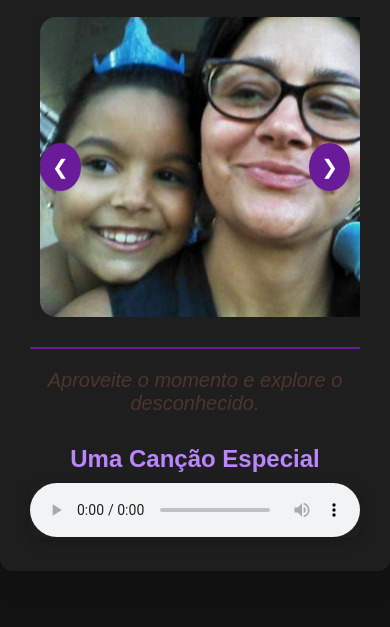
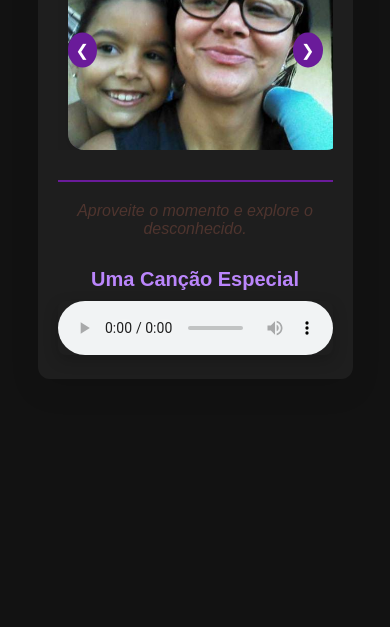
Before and after one commit to naomialves/feliz-dia-das-maes, a plain HTML site: page index.html in a window 390 px wide. Shown: the part 217-844 px from the top of the page. Drawn offline with Linux system fonts and the light colour scheme.

Commit message:
Update style.css

```diff
--- a/style.css
+++ b/style.css
@@ -116,3 +116,45 @@ audio {
     border-radius: 8px;
     box-shadow: 0 5px 15px rgba(0, 0, 0, 0.2);
 }
+
+@media (max-width: 768px) {
+  body {
+    flex-direction: column;
+    height: auto;
+    padding: 20px;
+  }
+
+  .container {
+    padding: 20px;
+    width: 90%;
+  }
+
+  header h1 {
+    font-size: 32px;
+  }
+
+  .subtitulo {
+    font-size: 16px;
+  }
+
+  .slides img {
+    height: 200px; /* Reduz a altura das imagens para telas menores */
+  }
+
+  button {
+    padding: 8px;
+    font-size: 16px;
+  }
+
+  .mensagem {
+    font-size: 16px;
+  }
+
+  .audio-section h2 {
+    font-size: 20px;
+  }
+
+  audio {
+    max-width: 100%;
+  }
+}
```
